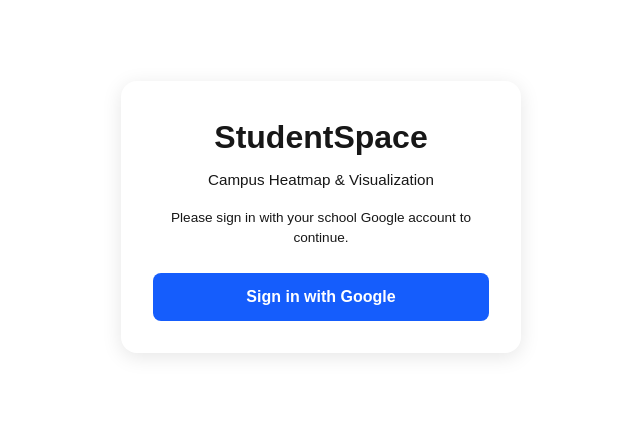
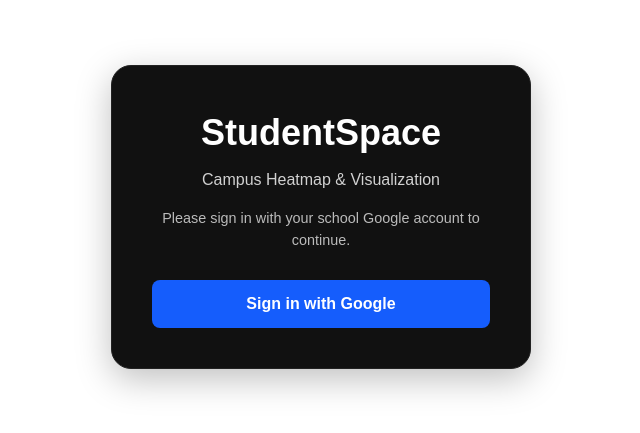
Before and after one commit to ahatanar/StudentSpace, a Next.js app in the folder frontend/: page /login in a window 1280 px wide. Shown: the part 183-616 px from the top of the page, without its empty margins (319-959 px from the left). Built offline with nearby package versions, Linux system fonts and the light colour scheme; no server answers.

Commit message:
Edits admin panel

```diff
--- a/frontend/app/dashboard/admin/page.tsx
+++ b/frontend/app/dashboard/admin/page.tsx
@@ -41,10 +41,6 @@ export default function AdminDashboard() {
           <Link href="/dashboard/admin/heatmap" className="underline">
             Heatmap
           </Link>
-          <Link href="/account" className="underline">
-            My Account
-          </Link>
-
           <button
             onClick={handleLogout}
             className="px-3 py-1 bg-red-600 text-white rounded-md text-sm hover:bg-red-800"
--- a/frontend/app/dashboard/public/page.tsx
+++ b/frontend/app/dashboard/public/page.tsx
@@ -237,12 +237,6 @@ export default function PublicDashboard({
                   Discover clubs, join events, and get involved on campus.
                 </p>
                 <div className="mt-6">
-                  <Link
-                    href="/login"
-                    className="bg-white text-blue-600 font-bold px-6 py-3 rounded-lg hover:bg-gray-100 transition inline-block"
-                  >
-                    Get Started
-                  </Link>
                 </div>
               </div>
             </section>
--- a/frontend/app/login/login.module.css
+++ b/frontend/app/login/login.module.css
@@ -4,34 +4,49 @@
     justify-content: center;
     align-items: center;
     padding: 2rem;
-    background: var(--background);
+
+    /* Full white background */
+    background: #ffffff;
 }
 
+/* Dark / black login card */
 .card {
     width: 100%;
-    max-width: 400px;
-    background: var(--surface);
-    padding: 2rem;
-    border-radius: 1rem;
-    box-shadow: 0 4px 20px rgba(0, 0, 0, 0.1);
-    border: 1px solid var(--border);
+    max-width: 420px;
+
+    background: #111111;
+    /* deep black */
+    backdrop-filter: none;
+
+    padding: 2.5rem;
+    border-radius: 1.25rem;
+
+    /* soft shadow for contrast */
+    box-shadow: 0 10px 35px rgba(0, 0, 0, 0.25);
+    border: 1px solid #222;
+
     text-align: center;
 }
 
+/* Title text in white */
 .title {
-    font-size: 2rem;
-    font-weight: 600;
+    font-size: 2.25rem;
+    font-weight: 700;
+    color: #ffffff;
     margin-bottom: 0.5rem;
 }
 
+/* Subtitle */
 .subtitle {
-    font-size: 0.95rem;
-    color: var(--text-secondary);
+    font-size: 1rem;
+    color: #d1d1d1;
     margin-bottom: 1rem;
 }
 
+/* Info text */
 .info {
-    font-size: 0.85rem;
-    color: var(--text-secondary);
-    margin-bottom: 1.5rem;
+    font-size: 0.9rem;
+    line-height: 1.5;
+    color: #bbbbbb;
+    margin-bottom: 1.75rem;
 }
```
Also changed, not shown: frontend/app/dashboard/admin/manage-clubs/page.tsx (+71 -39 lines).
